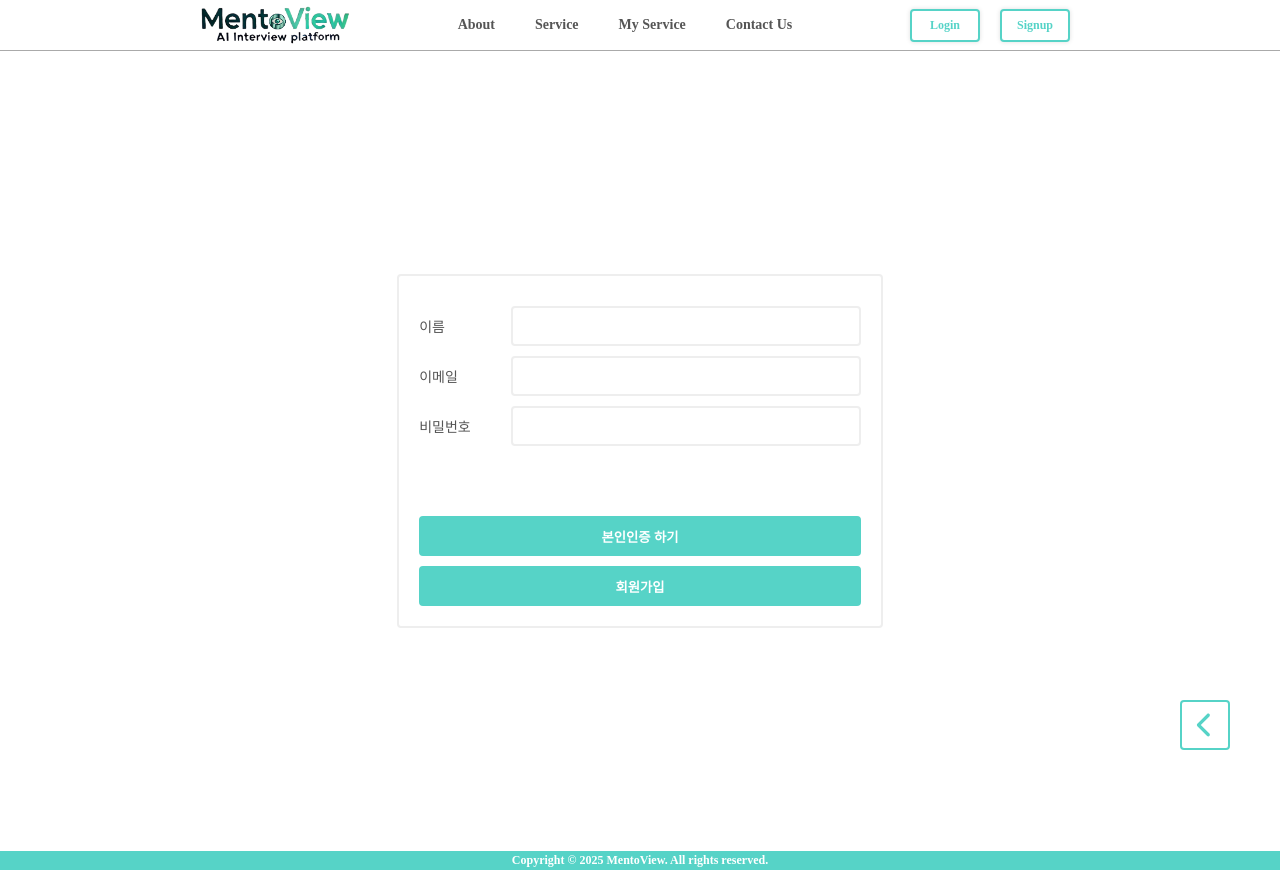
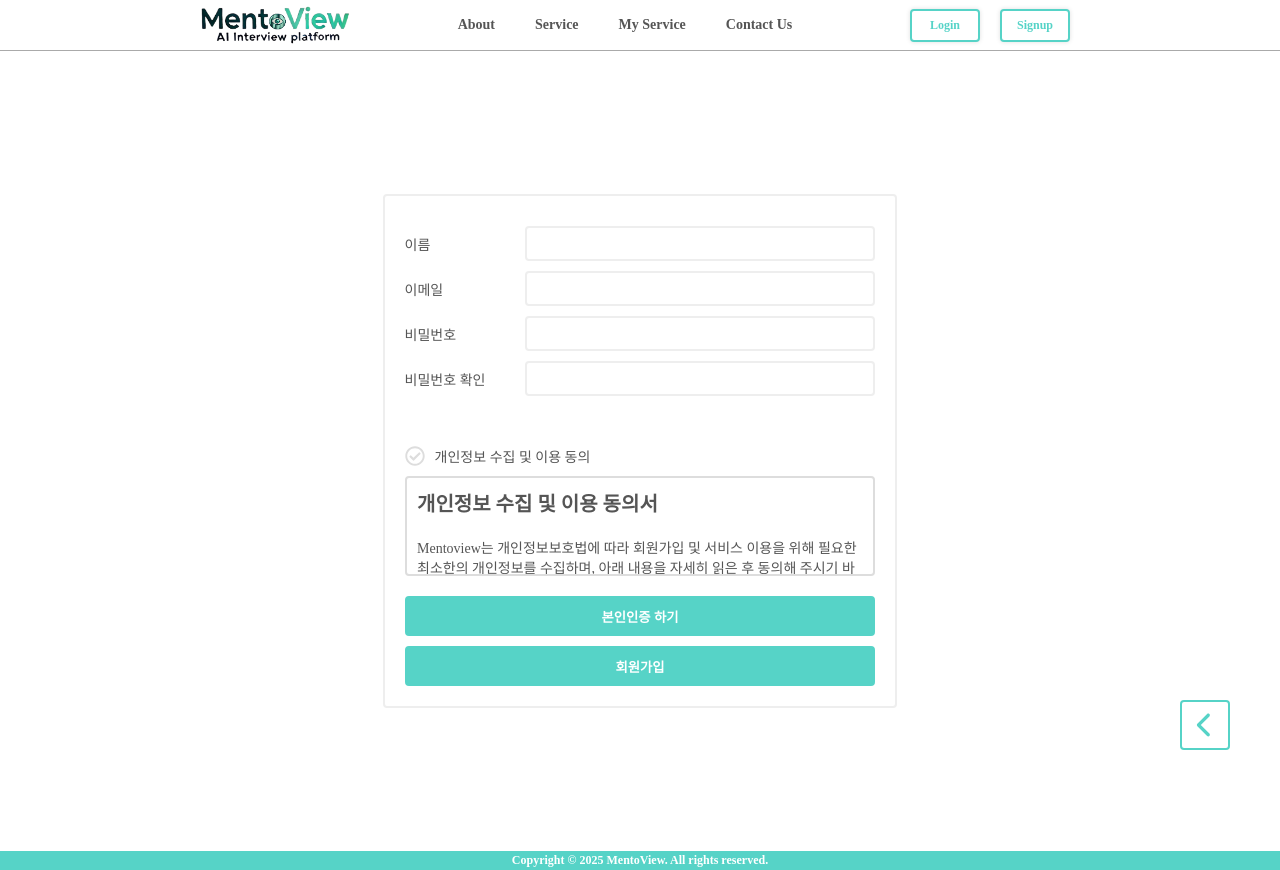
Before and after one commit to linkpond/MentoView-FE, a React (Create React App) app: page /signup in a window 1280 px wide. Built offline with nearby package versions, Linux system fonts and the light colour scheme; a web font is replaced by a local one.

Commit message:
[MV-135] :sparkles: 회원가입 약관 추가

```diff
--- a/src/pages/Login.js
+++ b/src/pages/Login.js
@@ -34,6 +34,14 @@ const LoginForm = styled.div`
     border: 2px solid #eee;
     border-radius: 4px;
     padding: 10px;
+    .error {
+        width: 100%;
+        height: 20px;
+        display: flex;
+        align-items: center;
+        justify-content: center;
+        color: red;
+    }
 `;
 
 const Input = styled.input`
@@ -111,14 +119,14 @@ const Login = () => {
         <LoginBox>
             <LoginForm>
                 <img className="logo" src={`${process.env.PUBLIC_URL}/logo.png`} alt="logo" onClick={() => { navigate("/") }} />
-                <Input type="text" name="email" placeholder="ID" onChange={handleChange} />
+                <Input type="text" name="email" placeholder="EMAIL" onChange={handleChange} />
                 <Input type="password" name="password" placeholder="PW" onChange={handleChange} />
+                <div className="error">{error && "아이디 혹은 비밀번호가 일치하지 않습니다."}</div>
                 <ButtonBox>
-                    <LoginBtn onClick={handleFormLogin} disabled={isLoading}>Login</LoginBtn>
-                    <LoginBtn onClick={handleGoogleLogin}>Social Login</LoginBtn>
+                    <LoginBtn onClick={handleFormLogin} disabled={isLoading}>LOGIN</LoginBtn>
+                    <LoginBtn onClick={handleGoogleLogin}>SOCIAL LOGIN</LoginBtn>
                 </ButtonBox>
-                {error && <div style={{ color: "red" }}>❌ {error.message}</div>}
-                <span className="signup" onClick={() => { navigate("/signup") }}>Signup</span>
+                <span className="signup" onClick={() => { navigate("/signup") }}>SIGNUP</span>
             </LoginForm>
         </LoginBox>
     );
--- a/src/pages/Signup.js
+++ b/src/pages/Signup.js
@@ -2,6 +2,7 @@ import styled from "styled-components";
 import { useState } from "react";
 import { useSignup } from "../hooks/useSignupForm";
 import { useNavigate } from "react-router-dom";
+import { FaCheckCircle, FaRegCheckCircle } from "react-icons/fa";
 
 
 const SignupBox = styled.div`
@@ -15,13 +16,14 @@ const SignupBox = styled.div`
 const SignupFormBox = styled.div`
     width: fit-content;
     height: fit-content;
+    display: flex;
+    flex-direction: column;
+    align-items: center;
     background-color: #fff;
     border: 2px solid #eee;
     padding: 20px;
     border-radius: 4px;
     .error-msg {
-        margin-top: 10px;
-        /* border: 1px solid black; */
         width: 100%;
         height: 50px;
         display: flex;
@@ -30,6 +32,50 @@ const SignupFormBox = styled.div`
         color: #f05650;
         font-weight: bold;
         font-size: 14px;
+    }
+    .check-box {
+        width: fit-content;
+        height: fit-content;
+        display: flex;
+        align-items: center;
+        justify-content: center;
+        margin-bottom: 10px;
+        margin-right: auto;
+        .check {
+            cursor: pointer;
+            font-size: 20px;
+            margin-right: 10px;
+            color: var(--main-color);
+            &.none {
+                color: #ddd;
+            }
+        }
+    }
+    .info-box {
+        padding: 10px;
+        width: 470px;
+        height: 100px;
+        overflow-y: auto;
+        border: 2px solid #ddd;
+        border-radius: 4px;
+        display: flex;
+        flex-direction: column;
+        font-weight: bold;
+        .info-header {
+            font-size: 20px;
+            margin-bottom: 20px;
+        }
+        .info-text {
+            font-weight: initial;
+            margin-bottom: 10px;
+        }
+        .info-sub-num {
+            margin-bottom: 10px;
+        }
+        .info-num {
+            font-size: 16px;
+            margin-bottom: 5px;
+        }
     }
 `;
 
@@ -48,7 +94,7 @@ const InputTitle = styled.span`
 
 const Input = styled.input`
     width: 350px;
-    height: 40px;
+    height: 35px;
     border: 2px solid #eee;
     border-radius: 4px;
     padding-left: 10px;
@@ -72,7 +118,7 @@ const CButton = styled.button`
     cursor: ${({ certified }) => (certified ? "default" : "pointer")};
     color: ${({ certified }) => (certified ? "red" : "#fff")};
     font-weight: bold;
-    margin-top: 10px;
+    margin-top: 20px;
     transition: all 0.15s;
     &:hover {
         opacity: ${({ certified }) => (certified ? "1" : "0.7")};
@@ -131,11 +177,13 @@ function Certification({ certified, setCertified }) {
 
 
 const Signup = () => {
+    const [agree, setAgree] = useState(false);
     const [certified, setCertified] = useState(false);
+    const [confirmPassword, setConfirmPassword] = useState("");
     const [formData, setFormData] = useState({
-        name: '',
-        email: '',
-        password: ''
+        name: "",
+        email: "",
+        password: ""
     });
     const navigate = useNavigate();
     const [errorMessage, setErrorMessage] = useState("");
@@ -158,9 +206,18 @@ const Signup = () => {
             if (!passwordRegex.test(value)) {
                 setErrorMessage("비밀번호는 8~15자이며, 영문자, 숫자, 특수문자를 포함해야 합니다.");
             }
+            if (confirmPassword && value !== confirmPassword) {
+                setErrorMessage("비밀번호가 일치하지 않습니다.");
+            }
+            setFormData({ ...formData, password: value });
+        } else if (name === "confirmPassword") {
+            setConfirmPassword(value);
+            if (value !== formData.password) {
+                setErrorMessage("비밀번호가 일치하지 않습니다.");
+            }
+        } else {
+            setFormData({ ...formData, [name]: value });
         }
-
-        setFormData({ ...formData, [name]: value });
     };
 
     const handleSignup = () => {
@@ -168,24 +225,30 @@ const Signup = () => {
         const emailRegex = /^[^\s@]+@[^\s@]+\.[^\s@]+$/;
         const passwordRegex = /^(?=.*[a-zA-Z])(?=.*\d)(?=.*[\W_]).{8,15}$/;
 
+        if (!agree) {
+            alert("개인정보 수집 및 이용에 동의하셔야 합니다.");
+            return;
+        }
         if (!certified) {
             alert("본인 인증이 필요합니다.");
             return;
         }
-
         if (!emailRegex.test(formData.email)) {
             setErrorMessage("올바른 이메일 형식이 아닙니다.");
             return;
         }
-
         if (!passwordRegex.test(formData.password)) {
             setErrorMessage("비밀번호는 8~15자이며, 영문자, 숫자, 특수문자를 포함해야 합니다.");
             return;
         }
+        if (formData.password !== confirmPassword) {
+            setErrorMessage("비밀번호가 일치하지 않습니다.");
+            return;
+        }
 
         signup(formData, {
-            onSuccess: (data) => {
-                alert("회원가입이 완료되었습니다");
+            onSuccess: () => {
+                alert("회원가입이 완료되었습니다.");
                 navigate("/login");
             },
             onError: (err) => {
@@ -197,7 +260,6 @@ const Signup = () => {
             },
         });
     };
-
     return (
         <SignupBox>
             <SignupFormBox>
@@ -213,7 +275,47 @@ const Signup = () => {
                     <InputTitle>비밀번호</InputTitle>
                     <Input type="password" name="password" value={formData.password} onChange={handleChange} />
                 </InputBox>
+                <InputBox>
+                    <InputTitle>비밀번호 확인</InputTitle>
+                    <Input type="password" name="confirmPassword" value={confirmPassword} onChange={handleChange} />
+                </InputBox>
                 <div className="error-msg">{errorMessage}</div>
+                <div className="check-box">
+                    {
+                        agree
+                        ? <FaCheckCircle className="check" onClick={() => { setAgree(!agree) }} />
+                        : <FaRegCheckCircle className="check none" onClick={() => { setAgree(!agree) }} />
+                    }
+                    <span className="check-title">개인정보 수집 및 이용 동의</span>
+                </div>
+                <div className="info-box">
+                    <span className="info-header">개인정보 수집 및 이용 동의서</span>
+                    <span className="info-text">Mentoview는 개인정보보호법에 따라 회원가입 및 서비스 이용을 위해 필요한 최소한의 개인정보를 수집하며, 아래 내용을 자세히 읽은 후 동의해 주시기 바랍니다.</span>
+                    <span className="info-num">1. 수집하는 개인정보</span>
+                    <span className="info-text">이용자는 회원가입 없이도 Mentoview의 일부 서비스를 이용할 수 있습니다. 그러나 회원제 서비스 이용을 위해서는 아래와 같은 개인정보를 수집합니다.</span>
+                    <span className="info-sub-num">(1) 회원가입 시 수집하는 개인정보</span>
+                    <span className="info-text">&nbsp;&middot;&nbsp;필수 항목: 고객 이름, 이메일, 비밀번호</span>
+                    <span className="info-sub-num">(2) 본인인증 시 수집하는 개인정보</span>
+                    <span className="info-text">&nbsp;&middot;&nbsp;본인 인증 과정에서 이름, 휴대전화번호, 간편 인증 정보 등을 수집할 수 있습니다.</span>
+                    <span className="info-text">&nbsp;&middot;&nbsp;단, 본인 인증은 포트원 API를 이용하여 O/X 여부만 확인하며, 해당 정보를 DB에 저장하지 않습니다.</span>
+                    <span className="info-sub-num">(3) 결제 시 수집하는 개인정보</span>
+                    <span className="info-text">&nbsp;&middot;&nbsp;카카오페이 결제 시 QR 코드를 이용한 결제 및 빌링키를 저장합니다.</span>
+                    <span className="info-num">2. 개인정보의 이용 목적</span>
+                    <span className="info-text">Mentoview는 수집한 개인정보를 다음의 목적을 위해 활용합니다.</span>
+                    <span className="info-text">&nbsp;&middot;&nbsp;회원가입 의사 확인 및 서비스 제공</span>
+                    <span className="info-text">&nbsp;&middot;&nbsp;본인 인증 및 서비스 보안 강화</span>
+                    <span className="info-text">&nbsp;&middot;&nbsp;결제 처리 및 정기결제 관리</span>
+                    <span className="info-text">&nbsp;&middot;&nbsp;고객 문의 대응 및 서비스 개선</span>
+                    <span className="info-text">&nbsp;&middot;&nbsp;법적 의무 준수</span>
+                    <span className="info-num">3. 개인정보의 보관 및 이용 기간</span>
+                    <span className="info-text">Mentoview는 원칙적으로 회원 탈퇴 시 지체 없이 개인정보를 파기합니다. 다만, 관련 법령에 따라 일정 기간 동안 정보를 보관해야 하는 경우에는 해당 기간 동안 보관 후 삭제합니다.</span>
+                    <span className="info-text">&nbsp;&middot;&nbsp;계약 또는 청약철회 등에 관한 기록: 5년</span>
+                    <span className="info-text">&nbsp;&middot;&nbsp;대금 결제 및 재화 등의 공급에 관한 기록: 5년</span>
+                    <span className="info-text">&nbsp;&middot;&nbsp;소비자 불만 또는 분쟁 처리에 관한 기록: 3년</span>
+                    <span className="info-text">&nbsp;&middot;&nbsp;로그인 기록(통신비밀보호법): 3개월</span>
+                    <span className="info-num">4. 개인정보 수집 및 이용 동의를 거부할 권리</span>
+                    <span className="info-text">이용자는 개인정보 수집 및 이용 동의를 거부할 권리가 있습니다. 단, 필수 항목에 대한 동의를 거부할 경우 회원가입 및 서비스 이용이 제한될 수 있습니다.</span>
+                </div>
                 <Certification certified={certified} setCertified={setCertified} />
                 <SButton onClick={handleSignup} disabled={isLoading}>
                     {isLoading ? '가입 중...' : '회원가입'}
```
